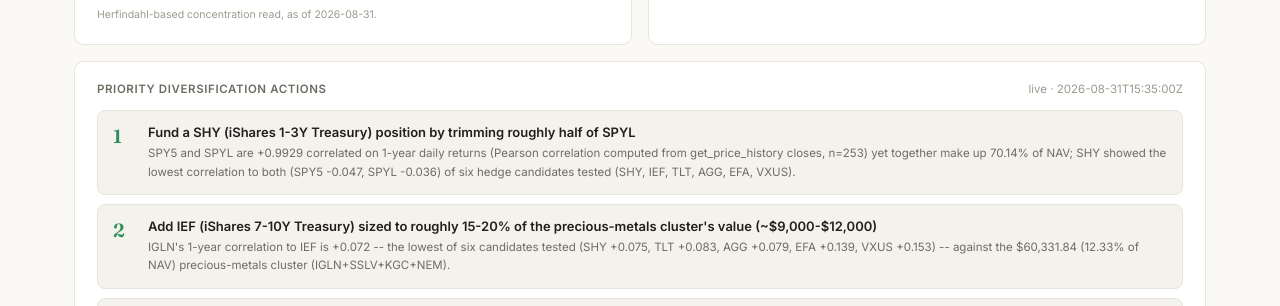
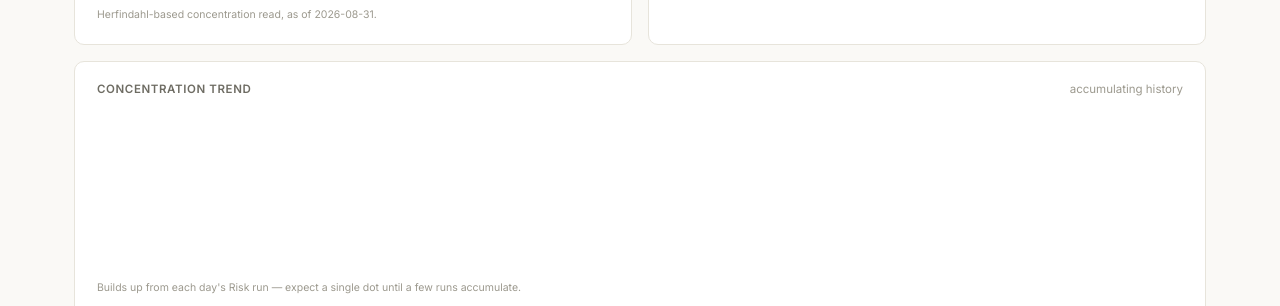
Before and after one commit to v5799/market-routines, a plain HTML site: page index.html in a window 1280 px wide. Shown: the part 494-800 px from the top of the page. Drawn offline with nearby package versions, Linux system fonts and the light colour scheme; no server answers.

Commit message:
Update index.html

```diff
--- a/index.html
+++ b/index.html
@@ -76,7 +76,7 @@
       <div class="wordmark">PABLO PAWTASTIC TREATS<span>.</span><br>FUND OVERVIEW</div>
       <div class="subline">PORTFOLIO INTELLIGENCE &mdash; IBKR LINKED</div>
     </div>
-        <div class="status-row">
+    <div class="status-row">
       <div class="status-pill"><span class="dot" id="dotMomentum"></span>MOMENTUM</div>
       <div class="status-pill"><span class="dot" id="dotRisk"></span>RISK</div>
       <div class="status-pill"><span class="dot" id="dotScout"></span>SCOUT</div>
@@ -113,6 +113,12 @@
       </div>
       <div class="div-note">Interest is estimated from cash-balance behavior; IBKR exposes no direct interest ledger via the connector. Unrealized gains are open, not yet secured.</div>
     </div>
+  </div>
+
+  <div class="panel">
+    <div class="panel-title">Concentration trend<span class="tag" id="trendTag">accumulating history</span></div>
+    <div style="height:160px;"><canvas id="trendChart"></canvas></div>
+    <div class="div-note">Builds up from each day's Risk run &mdash; expect a single dot until a few runs accumulate.</div>
   </div>
 
   <div class="panel">
@@ -267,6 +273,29 @@
     } catch (e) { return null; }
   }
 
+  async function loadHistory(){
+    try {
+      var res = await fetch('data/risk-history.jsonl', { cache: 'no-store' });
+      if (!res.ok) return [];
+      var text = await res.text();
+      return text.split('\n').filter(function(l){return l.trim();}).map(function(l){return JSON.parse(l);});
+    } catch (e) { return []; }
+  }
+
+  async function renderTrend(){
+    var rows = await loadHistory();
+    if (!rows.length) return;
+    document.getElementById('trendTag').textContent = rows.length + (rows.length === 1 ? ' data point' : ' data points');
+    new Chart(document.getElementById('trendChart'), {
+      type: 'line',
+      data: { labels: rows.map(function(r){return r.date;}), datasets: [{
+        label: 'Concentration score', data: rows.map(function(r){return r.concentration_score;}),
+        borderColor: '#2F8F5B', backgroundColor: 'rgba(47,143,91,0.08)', tension: 0.25, fill: true
+      }] },
+      options: { responsive: true, maintainAspectRatio: false, scales: { y: { min: 0, max: 100 } }, plugins: { legend: { display: false } } }
+    });
+  }
+
   (async function hydrate(){
     var runDates = [];
 
@@ -311,6 +340,8 @@
       renderList('scoutList', s.items);
     }
 
+    renderTrend();
+
     var validDates = runDates.filter(function(d){return d;}).map(function(d){return new Date(d);}).filter(function(d){return !isNaN(d);});
     if (validDates.length) {
       var latest = new Date(Math.max.apply(null, validDates));
```
